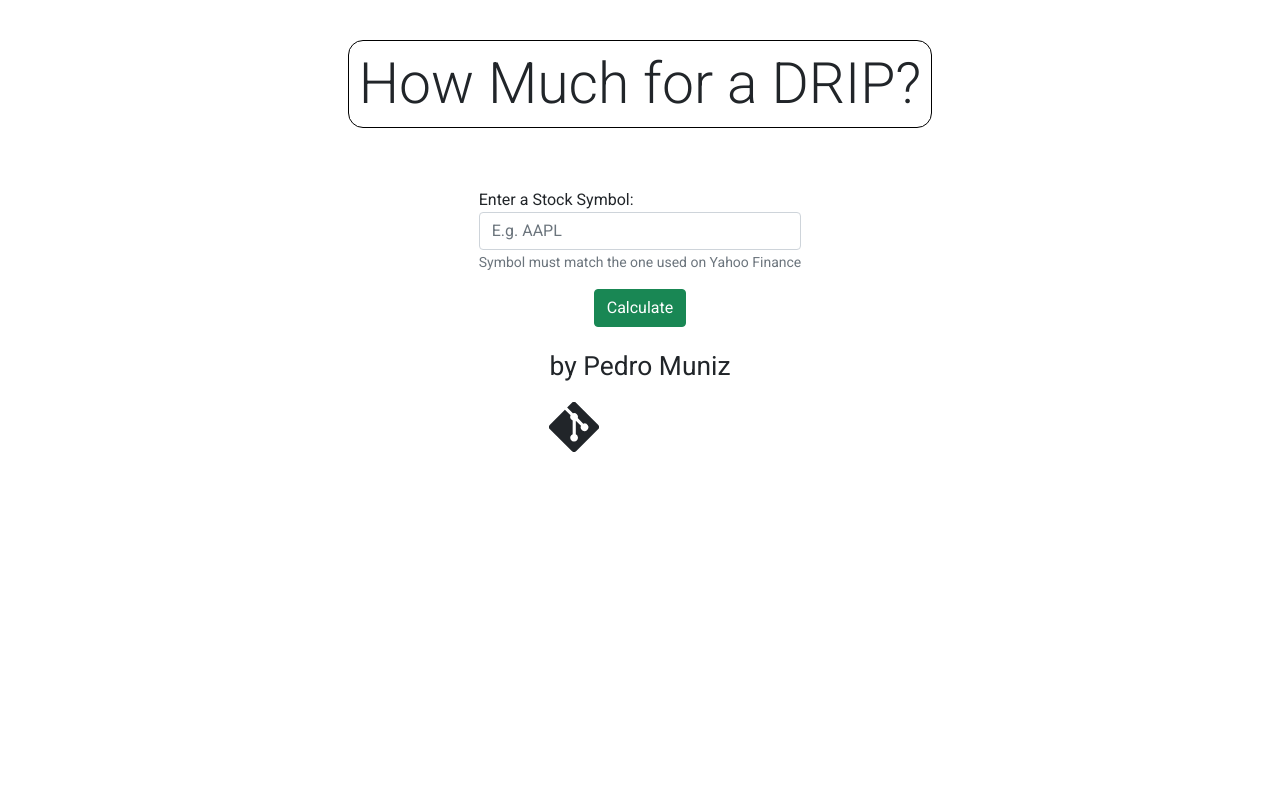
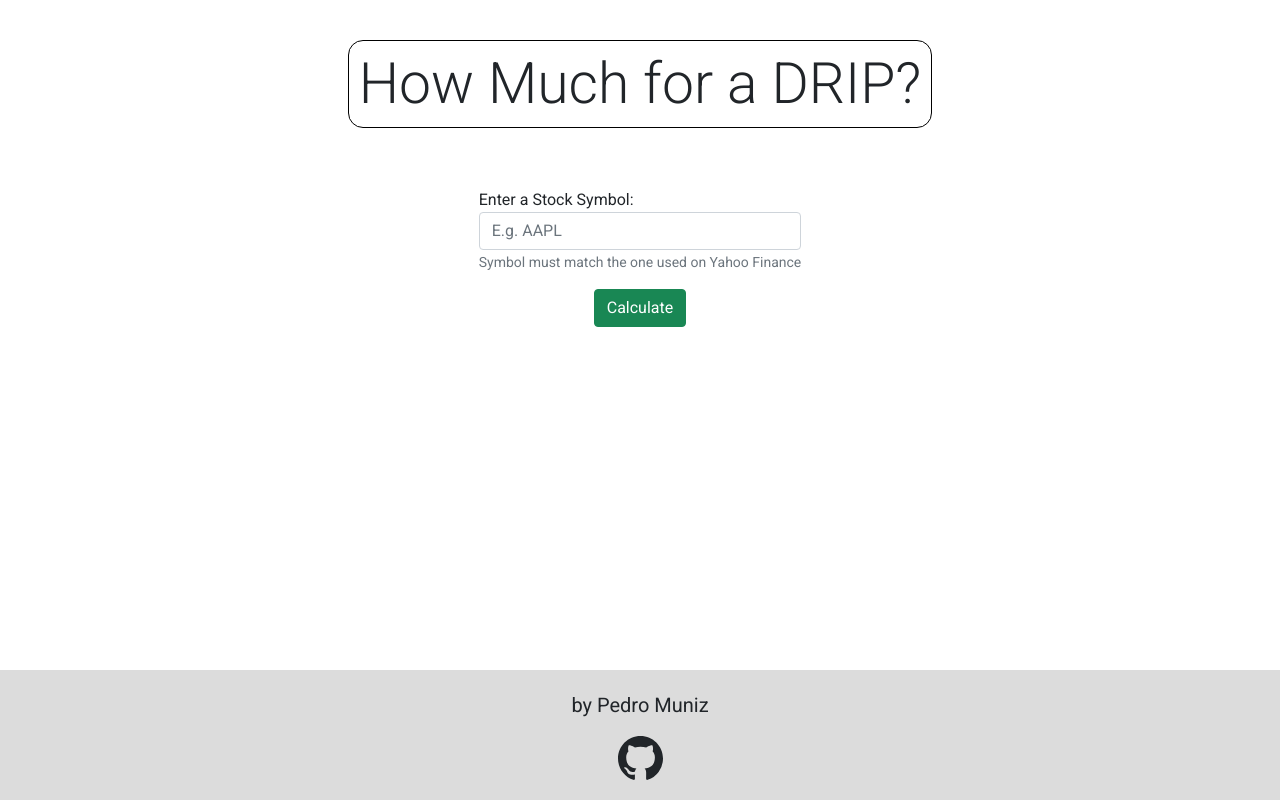
Before and after one commit to salesp07/Drip-Calculator, a Flask app: page / in a window 1280 px wide. Run offline with Flask 2, Linux system fonts and the light colour scheme.

Commit message:
fixed layout

```diff
--- a/app.py
+++ b/app.py
@@ -1,8 +1,6 @@
-from flask import Flask, render_template, request, redirect, url_for
-import pandas as pd
+from flask import Flask, render_template, request
 import yfinance as yf
 import math
-import requests
 
 
 def get_current_price(ticker):
@@ -44,17 +42,16 @@ def calculate(price, latest):
 
 def main(symbol):
     ticker = yf.Ticker(symbol)
-    print(ticker)
+
     try:
         current_price = get_current_price(ticker)
     except:
-        return [symbol.upper() + " is not a valid symbol.", "", "", ""]
-
+        return ["Please enter a valid symbol.", "", "", "", ""]
 
     dividends = yf.Ticker(symbol).dividends
 
     if dividends.size == 0:
-        return [symbol.upper() + " doesn't pay out dividends.", "", "", ""]
+        return [symbol.upper() + " doesn't pay out dividends.", "", "", "", ""]
 
     div_frequency = frequency(dividends)
 
@@ -66,7 +63,7 @@ def main(symbol):
     s.append("Current Price: $" + format(current_price, '.2f'))
     s.append("Dividend Frequency: " + div_frequency)
     s.append("Dividend Amount: $" + str(latest))
-    s.append("To get a DRIP, you will need " + str(drip) + " shares or $" + format((drip * current_price), '.2f'))
+    s.append("DRIP: " + str(drip) + " shares or $" + format((drip * current_price), '.2f'))
 
     return s
 
--- a/templates/home.html
+++ b/templates/home.html
@@ -15,13 +15,15 @@
 
         body {
             display: grid;
+            min-height: 100vh;
             justify-items: center;
             font-family: 'Roboto', sans-serif;
         }
 
-        #container{
+        #container {
             max-width: 90%;
         }
+
         #heading {
             text-align: center;
             font-size: calc(25px + 2.5vw);
@@ -35,7 +37,6 @@
 
         p {
             text-align: center;
-            font-size: calc(20px + 0.5vw);
         }
 
         .btn {
@@ -53,6 +54,34 @@
 
         .info {
             font-size: 17px;
+        }
+
+        #drip {
+            font-size: calc(20px + 0.5vw);
+        }
+
+        footer {
+            margin-top: 40px;
+            padding: 20px;
+            background-color: gainsboro;
+            width: 100%;
+            height: 130px;
+            align-self: flex-end;
+            display: grid;
+            justify-items: center;
+        }
+
+        footer a {
+            color: unset;
+        }
+
+        footer a:hover {
+            color: unset;
+            opacity: 0.8;
+        }
+
+        footer p {
+            font-size: 20px;
         }
     </style>
 </head>
@@ -82,9 +111,13 @@
     <footer>
         <p>by Pedro Muniz</p>
         <div id="icons">
-            <svg xmlns="http://www.w3.org/2000/svg" width="50" height="50" fill="currentColor" class="bi bi-git" viewBox="0 0 16 16">
-                <path d="M15.698 7.287 8.712.302a1.03 1.03 0 0 0-1.457 0l-1.45 1.45 1.84 1.84a1.223 1.223 0 0 1 1.55 1.56l1.773 1.774a1.224 1.224 0 0 1 1.267 2.025 1.226 1.226 0 0 1-2.002-1.334L8.58 5.963v4.353a1.226 1.226 0 1 1-1.008-.036V5.887a1.226 1.226 0 0 1-.666-1.608L5.093 2.465l-4.79 4.79a1.03 1.03 0 0 0 0 1.457l6.986 6.986a1.03 1.03 0 0 0 1.457 0l6.953-6.953a1.031 1.031 0 0 0 0-1.457"/>
-              </svg>
+            <a href="https://github.com/salesp07/Drip-Calculator">
+                <svg xmlns="http://www.w3.org/2000/svg" width="45" height="45" fill="currentColor" class="bi bi-github"
+                    viewbox="0 0 16 16">
+                    <path
+                        d="M8 0C3.58 0 0 3.58 0 8c0 3.54 2.29 6.53 5.47 7.59.4.07.55-.17.55-.38 0-.19-.01-.82-.01-1.49-2.01.37-2.53-.49-2.69-.94-.09-.23-.48-.94-.82-1.13-.28-.15-.68-.52-.01-.53.63-.01 1.08.58 1.23.82.72 1.21 1.87.87 2.33.66.07-.52.28-.87.51-1.07-1.78-.2-3.64-.89-3.64-3.95 0-.87.31-1.59.82-2.15-.08-.2-.36-1.02.08-2.12 0 0 .67-.21 2.2.82.64-.18 1.32-.27 2-.27.68 0 1.36.09 2 .27 1.53-1.04 2.2-.82 2.2-.82.44 1.1.16 1.92.08 2.12.51.56.82 1.27.82 2.15 0 3.07-1.87 3.75-3.65 3.95.29.25.54.73.54 1.48 0 1.07-.01 1.93-.01 2.2 0 .21.15.46.55.38A8.012 8.012 0 0 0 16 8c0-4.42-3.58-8-8-8z" />
+                </svg>
+            </a>
         </div>
     </footer>
 </body>
```
